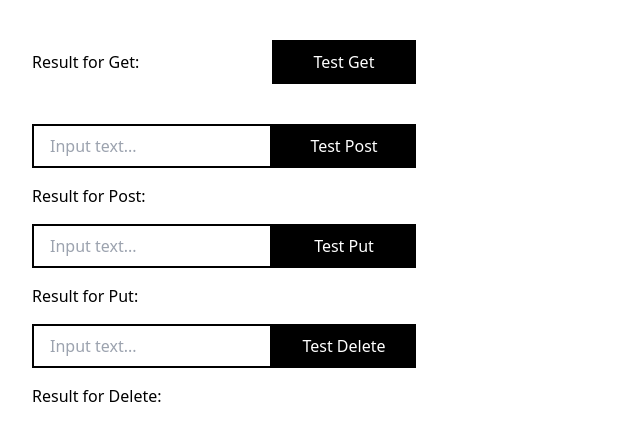
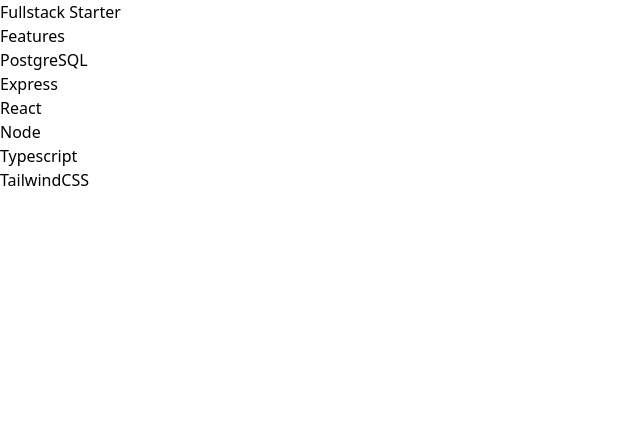
Before and after one commit to konraddroeske/fullstack-starter, a React app: page / in a window 1280 px wide. Shown: the top 440 px of the page, without its empty margins (0-640 px from the left). Built offline with nearby package versions, Linux system fonts and the light colour scheme.

Commit message:
added basic functions on client

```diff
--- a/src/client/components/App.tsx
+++ b/src/client/components/App.tsx
@@ -4,129 +4,71 @@ import { apiRoute } from '../utils';
 import './style.css';
 
 export interface AppStates {
-  username?: string;
-  textOfPostTest: string;
-  textForPost: string;
-  textOfPutTest: string;
-  textForPut: string;
-  textOfDeleteTest: string;
-  textForDelete: string;
+  todos: string[] | [];
+  todo: string;
+  updated?: string;
+  deleted?: string;
 }
 
 const App: FunctionComponent = () => {
   const [data, setData] = useState<AppStates>({
-    username: '',
-    textOfPostTest: '',
-    textForPost: '',
-    textOfPutTest: '',
-    textForPut: '',
-    textOfDeleteTest: '',
-    textForDelete: '',
+    todos: [],
+    todo: '',
   });
 
-  const {
-    username,
-    textForPost,
-    textForPut,
-    textForDelete,
-    textOfPostTest,
-    textOfPutTest,
-    textOfDeleteTest,
-  } = data;
-  const inputText = 'Input text...';
+  const { todos, todo } = data;
 
-  const getUser = () => {
+  const getTodos = () => {
     axios
       .get(apiRoute.getRoute('todos'))
-      .then(({ data: res }) => setData({ ...data, username: res.username }));
+      .then(({ data: res }) => setData({ ...data, todos: res }));
   };
 
-  const sendUserInfo = () => {
-    const text = textOfPostTest;
-
+  const getTodo = (id: string) => {
     axios
-      .post(apiRoute.getRoute('todos'), {
-        text,
-      })
-      .then(({ data: res }) => setData({ ...data, textForPost: res.text }));
+      .post(apiRoute.getRoute(`todos/${id}`))
+      .then(({ data: res }) => setData({ ...data, todo: res.description }));
   };
 
-  const changeUserInfo = () => {
+  const updateTodo = (id: string, description: string) => {
     axios
-      .put(apiRoute.getRoute('todos'), {
-        text: textOfPutTest,
+      .put(apiRoute.getRoute(`todos/${id}`), {
+        description,
       })
-      .then(({ data: res }) => setData({ ...data, textForPut: res.text }));
+      .then(({ data: res }) => setData({ ...data, updated: res }));
   };
 
-  const deleteUserInfo = () => {
+  const deleteTodo = (id: string) => {
     axios
-      .delete(apiRoute.getRoute('todos'), {
-        data: { text: textOfDeleteTest },
-      })
-      .then(({ data: res }) => setData({ ...data, textForDelete: res.text }));
+      .delete(apiRoute.getRoute(`todos/${id}`))
+      .then(({ data: res }) => setData({ ...data, deleted: res }));
   };
 
   return (
-    <ul className="mx-auto px-8 py-10">
-      <li className="mx-auto mb-10">
-        <div className="flex items-center">
-          <p className="w-60">{'Result for Get: '}</p>
-          <button type="button" className="api-button" onClick={getUser}>
-            Test Get
-          </button>
-        </div>
-        <h2 className="font-bold text-gray-900 mb-4">{!!username && `Hello ${username}!`}</h2>
-      </li>
-      <li className="mx-auto mb-4">
-        <div className="flex mb-4">
-          <input
-            className="border-solid border-2 border-black px-4 w-60"
-            onChange={(e) => setData({ ...data, textOfPostTest: e.target.value })}
-            placeholder={inputText}
-          />
-          <button type="button" className="api-button" onClick={sendUserInfo}>
-            Test Post
-          </button>
-        </div>
-        <div className="flex items-center">
-          <p className="mr-2">{'Result for Post: '}</p>
-          <h3>{textForPost}</h3>
-        </div>
-      </li>
-      <li className="mx-auto mb-4 justify-between">
-        <div className="flex mb-4">
-          <input
-            className="border-solid border-2 border-black px-4 w-60"
-            onChange={(e) => setData({ ...data, textOfPutTest: e.target.value })}
-            placeholder={inputText}
-          />
-          <button type="button" className="api-button" onClick={changeUserInfo}>
-            Test Put
-          </button>
-        </div>
-        <div className="flex items-center">
-          <label className="mr-2">{'Result for Put: '}</label>
-          <h3>{textForPut}</h3>
-        </div>
-      </li>
-      <li className="mx-auto mb-4 justify-between">
-        <div className="flex mb-4">
-          <input
-            className="border-solid border-2 border-black px-4 w-60"
-            onChange={(e) => setData({ ...data, textOfDeleteTest: e.target.value })}
-            placeholder={inputText}
-          />
-          <button type="button" className="api-button" onClick={deleteUserInfo}>
-            Test Delete
-          </button>
-        </div>
-        <div className="flex items-center">
-          <p className="mr-2">{'Result for Delete: '}</p>
-          <h3>{textForDelete}</h3>
-        </div>
-      </li>
-    </ul>
+    <div>
+      <h1>Fullstack Starter</h1>
+      <h2>Features</h2>
+      <ul>
+        <li>
+          <p>PostgreSQL</p>
+        </li>
+        <li>
+          <p>Express</p>
+        </li>
+        <li>
+          <p>React</p>
+        </li>
+        <li>
+          <p>Node</p>
+        </li>
+        <li>
+          <p>Typescript</p>
+        </li>
+        <li>
+          <p>TailwindCSS</p>
+        </li>
+      </ul>
+    </div>
   );
 };
 
--- a/src/server/controllers/todos.ts
+++ b/src/server/controllers/todos.ts
@@ -1,8 +1,57 @@
 import { Request, Response } from 'express';
-// import Test from '../models/test';
 import pool from '../db';
 
-const postTodo = async (req: Request, res: Response) => {
+export const getTodo = async (req: Request, res: Response) => {
+  try {
+    const { id } = req.params;
+    const todo = await pool.query('SELECT * FROM todo WHERE todo_id = $1', [
+      id,
+    ]);
+
+    res.json(todo.rows[0]);
+  } catch (err) {
+    console.log(err.message);
+  }
+};
+
+export const getTodos = async (req: Request, res: Response) => {
+  try {
+    const allTodos = await pool.query('SELECT * FROM todo');
+    res.json(allTodos.rows);
+  } catch (err) {
+    console.log(err.message);
+  }
+};
+
+export const updateTodo = async (req: Request, res: Response) => {
+  try {
+    const { id } = req.params;
+    const { description } = req.body;
+
+    await pool.query('UPDATE todo SET description = $1 WHERE todo_id = $2', [
+      description,
+      id,
+    ]);
+
+    res.json('Todo was updated.');
+  } catch (err) {
+    console.log(err);
+  }
+};
+
+export const deleteTodo = async (req: Request, res: Response) => {
+  try {
+    const { id } = req.params;
+
+    await pool.query('DELETE FROM todo WHERE todo_id = $1', [id]);
+
+    res.json('Todo was deleted.');
+  } catch (err) {
+    console.log(err);
+  }
+};
+
+export const postTodo = async (req: Request, res: Response) => {
   try {
     const { description } = req.body;
     const newTodo = await pool.query(
@@ -16,21 +65,4 @@ const postTodo = async (req: Request, res: Response) => {
   }
 };
 
-const getTodo = async (req: Request, res: Response) => {
-  try {
-    console.log(req.params);
-  } catch (err) {
-    console.log(err.message);
-  }
-};
-
-const getTodos = async (req: Request, res: Response) => {
-  try {
-    const allTodos = await pool.query('SELECT * FROM todo');
-    res.json(allTodos.rows);
-  } catch (err) {
-    console.log(err.message);
-  }
-};
-
-export { postTodo, getTodos, getTodo };
+// export { postTodo, getTodos, getTodo, updateTodo, deleteTodo };
--- a/src/server/models/index.ts
+++ /dev/null
@@ -1,3 +0,0 @@
-import Test from './test';
-
-export { Test };
--- a/src/server/models/test.ts
+++ /dev/null
@@ -1,19 +0,0 @@
-interface ITest {
-  text: string;
-}
-
-export default class Test implements ITest {
-  #_text: string;
-
-  constructor(text: string) {
-    this.#_text = text;
-  }
-
-  public get text(): string {
-    return this.#_text;
-  }
-
-  public set text(text: string) {
-    this.#_text = text;
-  }
-}
--- a/src/server/route/routes/todos.ts
+++ b/src/server/route/routes/todos.ts
@@ -1,21 +1,14 @@
-import { Request, Response } from 'express';
 import router from '../router';
-import Test from '../../models/test';
-import { postTodo, getTodos, getTodo } from '../../controllers/todos';
+import {
+  postTodo,
+  getTodos,
+  getTodo,
+  updateTodo,
+  deleteTodo,
+} from '../../controllers';
 
-router.route('/todos/:id').get(getTodo);
+router.route('/todos/:id').get(getTodo).put(updateTodo).delete(deleteTodo);
 
-router
-  .route('/todos')
-  .get(getTodos)
-  .post(postTodo)
-  .put((req: Request, res: Response) => {
-    const { text } = new Test(`I put this somewhere: ${req.body.text}`);
-    res.json({ text });
-  })
-  .delete((req: Request, res: Response) => {
-    const { text } = new Test(`I deleted this one : ${req.body.text}`);
-    res.json({ text });
-  });
+router.route('/todos').get(getTodos).post(postTodo);
 
 export default router;
```
Also changed, not shown: src/server/controllers/index.ts (+1 -8 lines), 1 other file (tests, documents, lock files or other folders).
